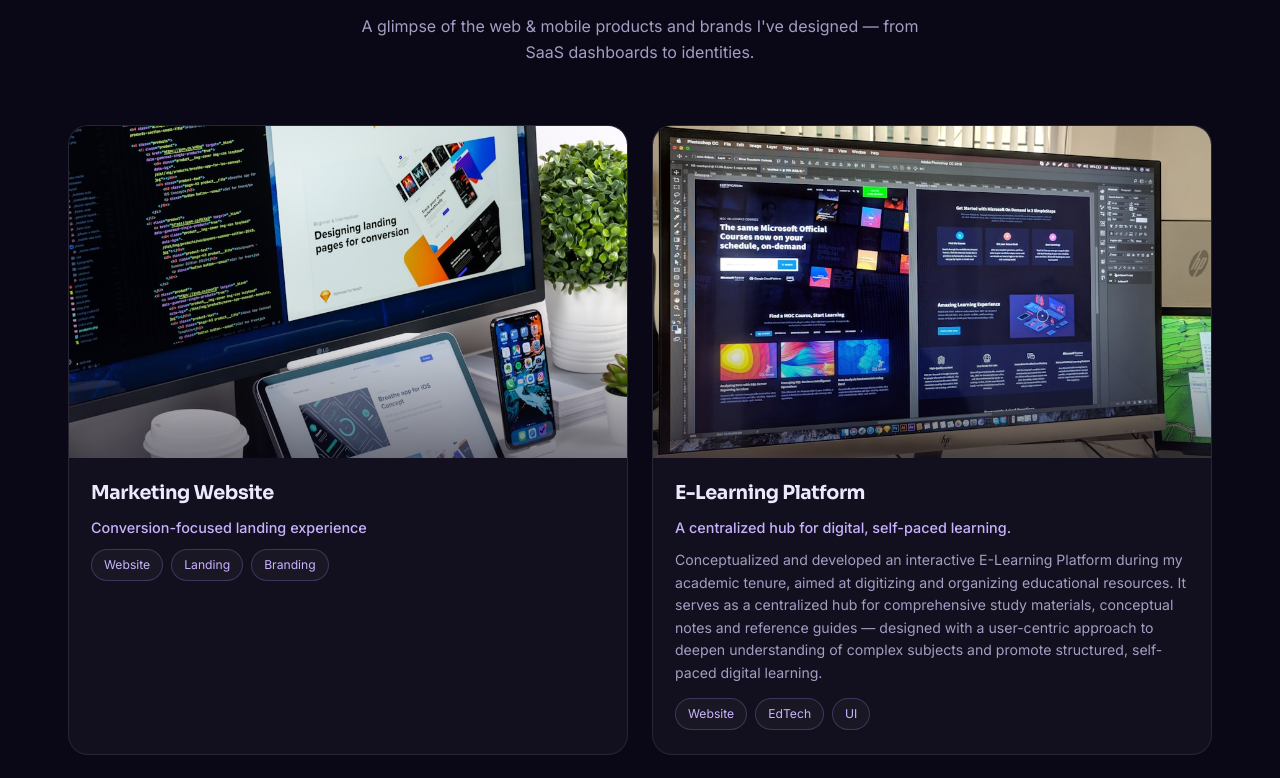
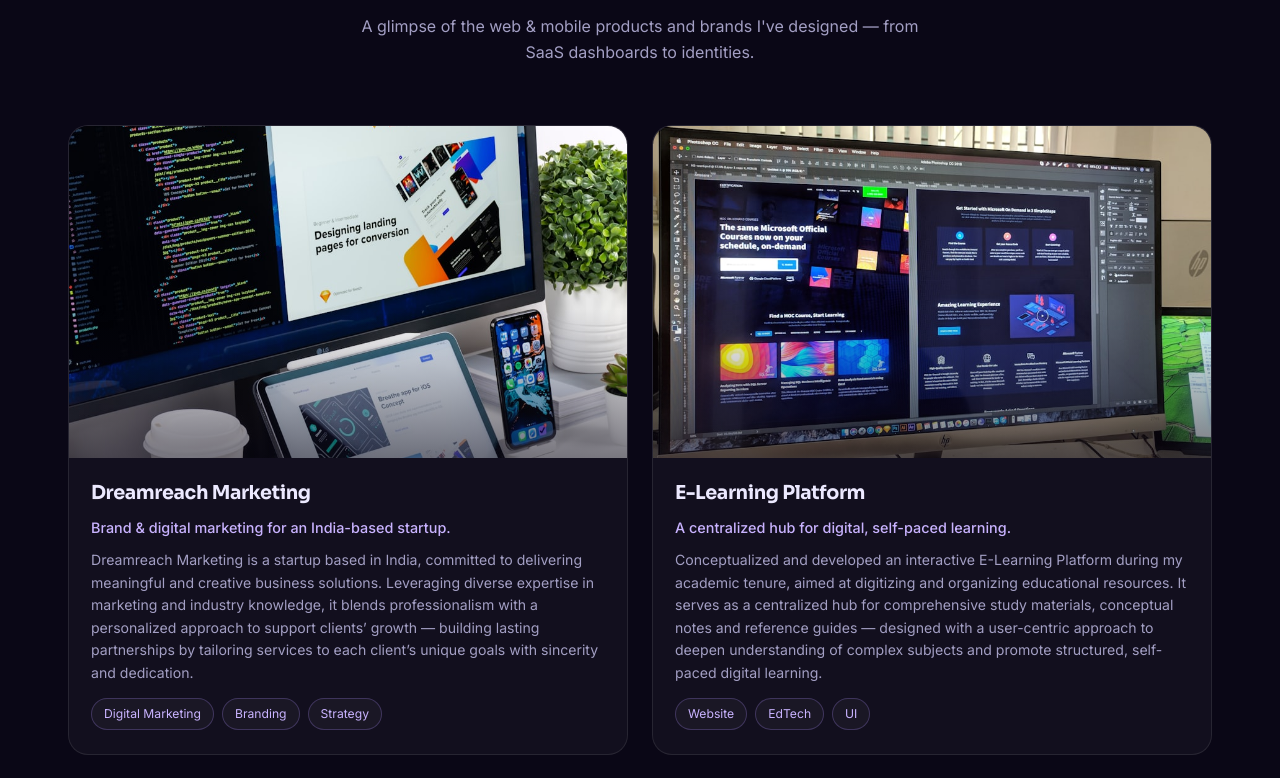
Before and after one commit to Jaydeepshah84/sonuportfolio, a React (Vite) app: page / in a window 1280 px wide. Shown: the part 3921-4699 px from the top of the page. Built offline with nearby package versions, Linux system fonts and the light colour scheme.

Commit message:
Portfolio: replace Marketing card with Dreamreach Marketing (clickable, links to Drive)
- Add description for Dreamreach Marketing startup
- Cards now support an optional link (whole card opens in new tab)

Co-Authored-By: Claude Opus 4.8 (1M context) <noreply@anthropic.com>

```diff
--- a/src/base.css
+++ b/src/base.css
@@ -574,6 +574,10 @@ html.lenis, html.lenis body { height: auto; }
 .work-card__sub { color: var(--accent-3); font-size: .9rem; margin: -4px 0 10px; font-weight: 500; }
 .work-card__desc { color: var(--muted); font-size: .88rem; line-height: 1.6; margin: 0 0 14px; }
 
+/* — clickable work card (whole card opens link) — */
+.work-card.is-link { position: relative; cursor: pointer; }
+.work-card__link { position: absolute; inset: 0; z-index: 6; }
+
 /* ============================================================
    Hero background — faded design screenshots montage
    ============================================================ */
--- a/src/components/Work.jsx
+++ b/src/components/Work.jsx
@@ -2,7 +2,14 @@ import Reveal from './Reveal'
 import Magnetic from './Magnetic'
 
 const PROJECTS = [
-  { img: '/assets/work/w4.jpg', title: 'Marketing Website', sub: 'Conversion-focused landing experience', tags: ['Website', 'Landing', 'Branding'] },
+  {
+    img: '/assets/work/w4.jpg',
+    title: 'Dreamreach Marketing',
+    sub: 'Brand & digital marketing for an India-based startup.',
+    desc: 'Dreamreach Marketing is a startup based in India, committed to delivering meaningful and creative business solutions. Leveraging diverse expertise in marketing and industry knowledge, it blends professionalism with a personalized approach to support clients’ growth — building lasting partnerships by tailoring services to each client’s unique goals with sincerity and dedication.',
+    link: 'https://drive.google.com/file/d/1MLA2Jnc0_VacgzF0CH68cpUNFXK19t6x/view?usp=sharing',
+    tags: ['Digital Marketing', 'Branding', 'Strategy'],
+  },
   {
     img: '/assets/work/w3.jpg',
     title: 'E-Learning Platform',
@@ -29,9 +36,9 @@ const LOGOS = [
   },
 ]
 
-function Card({ children, title, sub, desc, tags, delay }) {
+function Card({ children, title, sub, desc, tags, delay, link }) {
   return (
-    <Reveal as="article" className="work-card" delay={delay}>
+    <Reveal as="article" className={`work-card${link ? ' is-link' : ''}`} delay={delay}>
       {children}
       <div className="work-card__meta">
         <h3>{title}</h3>
@@ -39,6 +46,15 @@ function Card({ children, title, sub, desc, tags, delay }) {
         {desc && <p className="work-card__desc">{desc}</p>}
         <div className="tags">{tags.map((t) => <span key={t}>{t}</span>)}</div>
       </div>
+      {link && (
+        <a
+          className="work-card__link"
+          href={link}
+          target="_blank"
+          rel="noopener noreferrer"
+          aria-label={`View ${title}`}
+        />
+      )}
     </Reveal>
   )
 }
@@ -54,14 +70,14 @@ export default function Work() {
 
       <div className="work__grid">
         {PROJECTS.map((p, i) => (
-          <Card key={p.title} title={p.title} sub={p.sub} desc={p.desc} tags={p.tags} delay={i * 80}>
+          <Card key={p.title} title={p.title} sub={p.sub} desc={p.desc} tags={p.tags} link={p.link} delay={i * 80}>
             <div className="work-card__shot">
               <img src={p.img} alt={p.title} loading="lazy" />
             </div>
           </Card>
         ))}
         {LOGOS.map((l, i) => (
-          <Card key={l.title} title={l.title} sub={l.sub} desc={l.desc} tags={l.tags} delay={(PROJECTS.length + i) * 80}>
+          <Card key={l.title} title={l.title} sub={l.sub} desc={l.desc} tags={l.tags} link={l.link} delay={(PROJECTS.length + i) * 80}>
             <div className="work-card__shot work-card__shot--logo">
               <img src={l.img} alt={l.title} loading="lazy" />
             </div>
```
